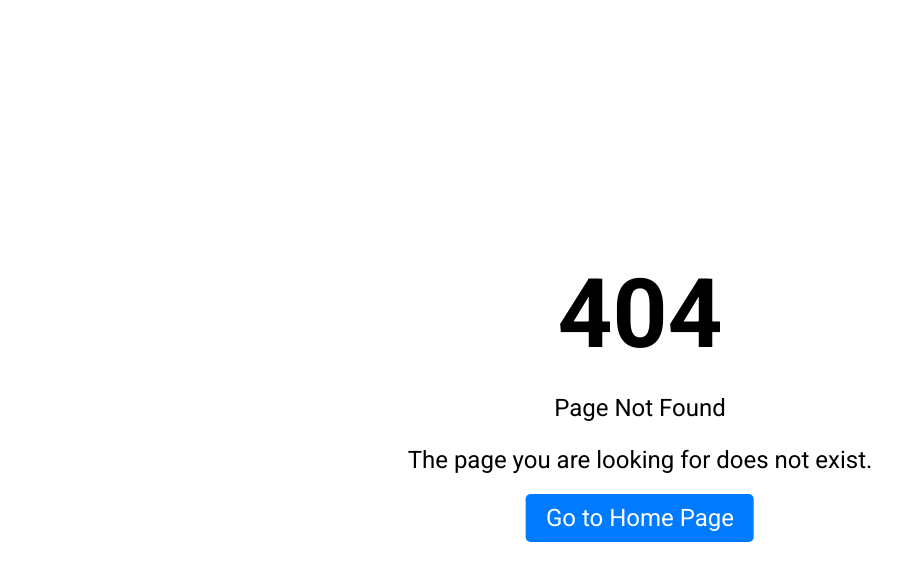
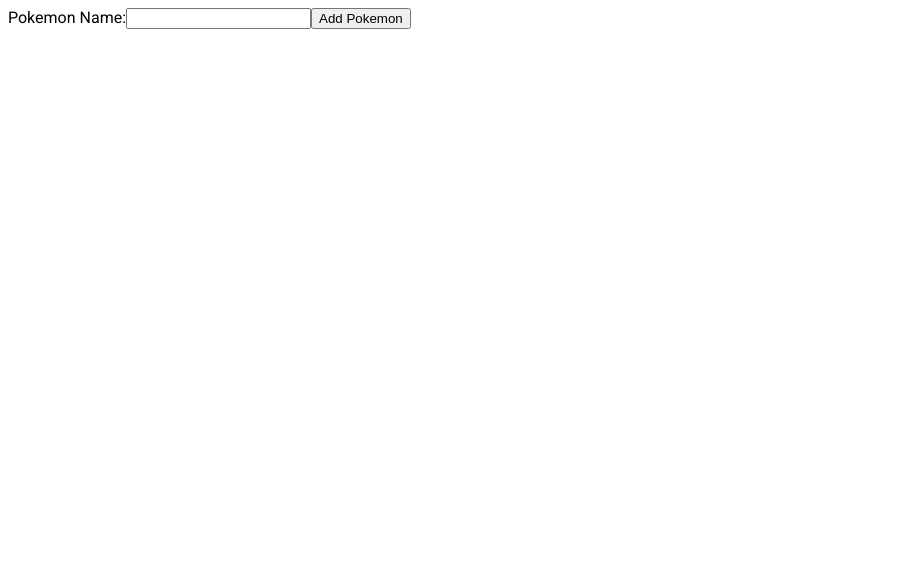
Before and after one commit to franciscomaia097/pokemonAngularAPI, an Angular app: page /add-pokemon in a window 1280 px wide. Before the commit this address had no page. Shown: the top 580 px of the page, without its empty margins (0-924 px from the left). Built offline with nearby package versions, Linux system fonts and the light colour scheme.

Commit message:
Add add-pokemon and login feature

```diff
--- a/src/app/app-routing.module.ts
+++ b/src/app/app-routing.module.ts
@@ -6,7 +6,7 @@
 import { PokemonUpdateComponent } from './components/pokemon-update/pokemon-update.component';
 import { ExtraOptions } from '@angular/router';
 import { LoginFormComponent } from './components/login-form/login-form.component';
-
+import { AddPokemonComponent } from './components/add-pokemon/add-pokemon.component';
 
 const routes: Routes = [
   { path: '', redirectTo: '/pokemon', pathMatch: 'full' },
@@ -14,6 +14,7 @@
   { path: 'pokemon/:id/update', component: PokemonUpdateComponent },
   { path: 'pokemon/:id', component: PokemonDetailComponent },
   { path: 'login', component: LoginFormComponent },
+  { path: 'add-pokemon', component: AddPokemonComponent },
   { path: '**', component: PageNotFoundComponent },
 ];
 
--- a/src/app/app.module.ts
+++ b/src/app/app.module.ts
@@ -15,6 +15,7 @@
 import { SearchBarComponent } from './components/search-bar/search-bar.component';
 import { FormsModule } from '@angular/forms';
 import { LoginFormComponent } from './components/login-form/login-form.component';
+import { AddPokemonComponent } from './components/add-pokemon/add-pokemon.component';
 
 @NgModule({
   declarations: [
@@ -28,6 +29,7 @@
     HighlightDirective,
     SearchBarComponent,
     LoginFormComponent,
+    AddPokemonComponent,
   ],
   imports: [
     BrowserModule,
--- /dev/null
+++ b/src/app/components/add-pokemon/add-pokemon.component.html
@@ -0,0 +1,13 @@
+<div class="add-pokemon">
+    <form (ngSubmit)="onSubmit()">
+      <label for="pokemonName">Pokemon Name:</label>
+      <input
+        type="text"
+        id="pokemonName"
+        [(ngModel)]="pokemonName"
+        name="pokemonName"
+        required
+      />
+      <button type="submit">Add Pokemon</button>
+    </form>
+  </div>
--- /dev/null
+++ b/src/app/components/add-pokemon/add-pokemon.component.ts
@@ -0,0 +1,18 @@
+import { Component } from '@angular/core';
+
+@Component({
+  selector: 'app-add-pokemon',
+  templateUrl: './add-pokemon.component.html',
+  styleUrls: ['./add-pokemon.component.css']
+})
+export class AddPokemonComponent {
+  pokemonName: string = '';
+
+  onSubmit(): void {
+    if (this.pokemonName) {
+      // Add your logic for adding a Pokemon here
+      console.log(`Added Pokemon: ${this.pokemonName}`);
+      this.pokemonName = '';
+    }
+  }
+}
--- a/src/app/components/search-bar/search-bar.component.ts
+++ b/src/app/components/search-bar/search-bar.component.ts
@@ -1,5 +1,6 @@
 import { Component, Output, EventEmitter } from '@angular/core';
 import { Router } from '@angular/router';
+import { AuthService } from 'src/app/services/auth.service';
 
 @Component({
   selector: 'app-search-bar',
@@ -9,18 +10,21 @@
 export class SearchBarComponent {
   searchTerm: string = '';
   showLoginForm: boolean = false;
-  isLoggedIn: boolean = false;
 
   @Output() search = new EventEmitter<string>();
   @Output() addPokemon = new EventEmitter<void>();
 
-  constructor(private router: Router) {}
+  constructor(private router: Router, private authService: AuthService) {}
 
   onLoginClick(): void {
     this.router.navigate(['/login']);
   }
 
+  get isLoggedIn(): boolean {
+    return this.authService.isLoggedIn;
+  }
+
   onAddPokemonClick(): void {
-    this.addPokemon.emit();
+    this.router.navigate(['/add-pokemon']);
   }
 }
```
Also changed, not shown: src/app/components/add-pokemon/add-pokemon.component.css (added), 1 other file (tests, documents, lock files or other folders).
